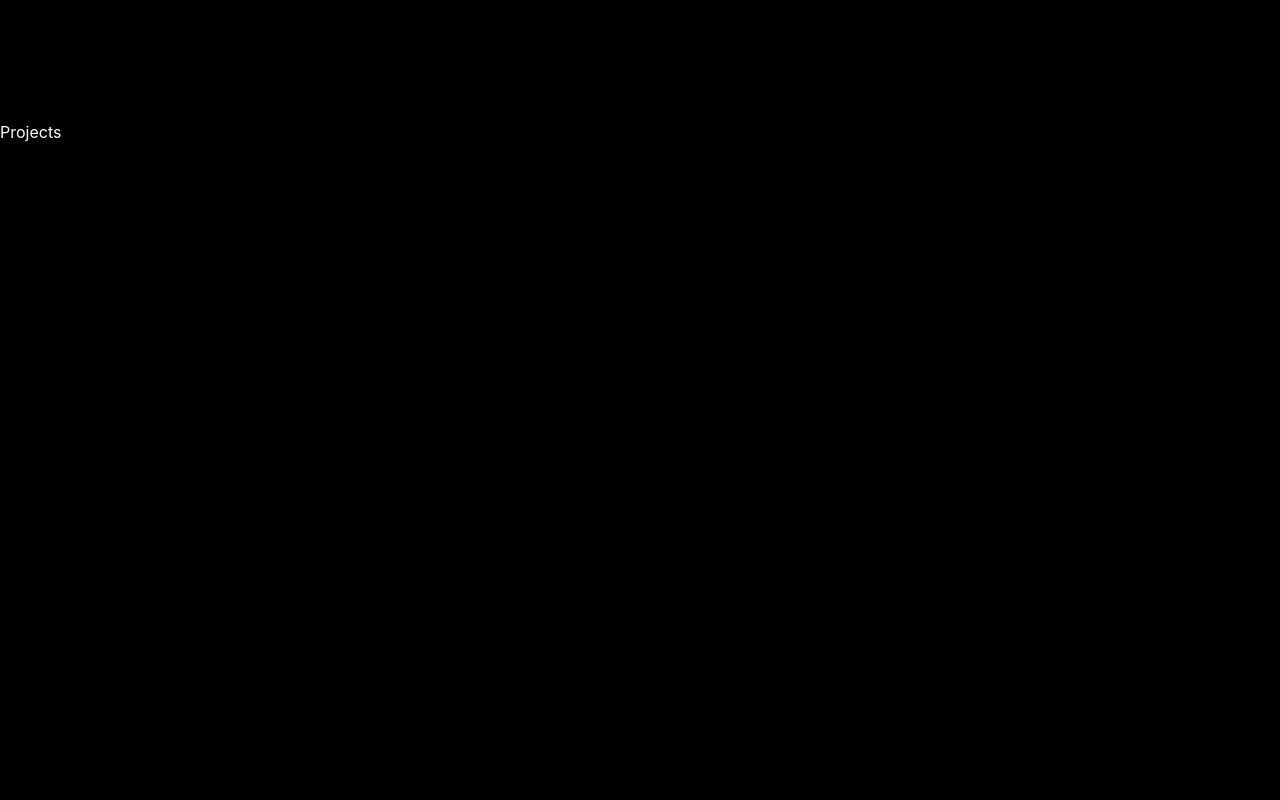
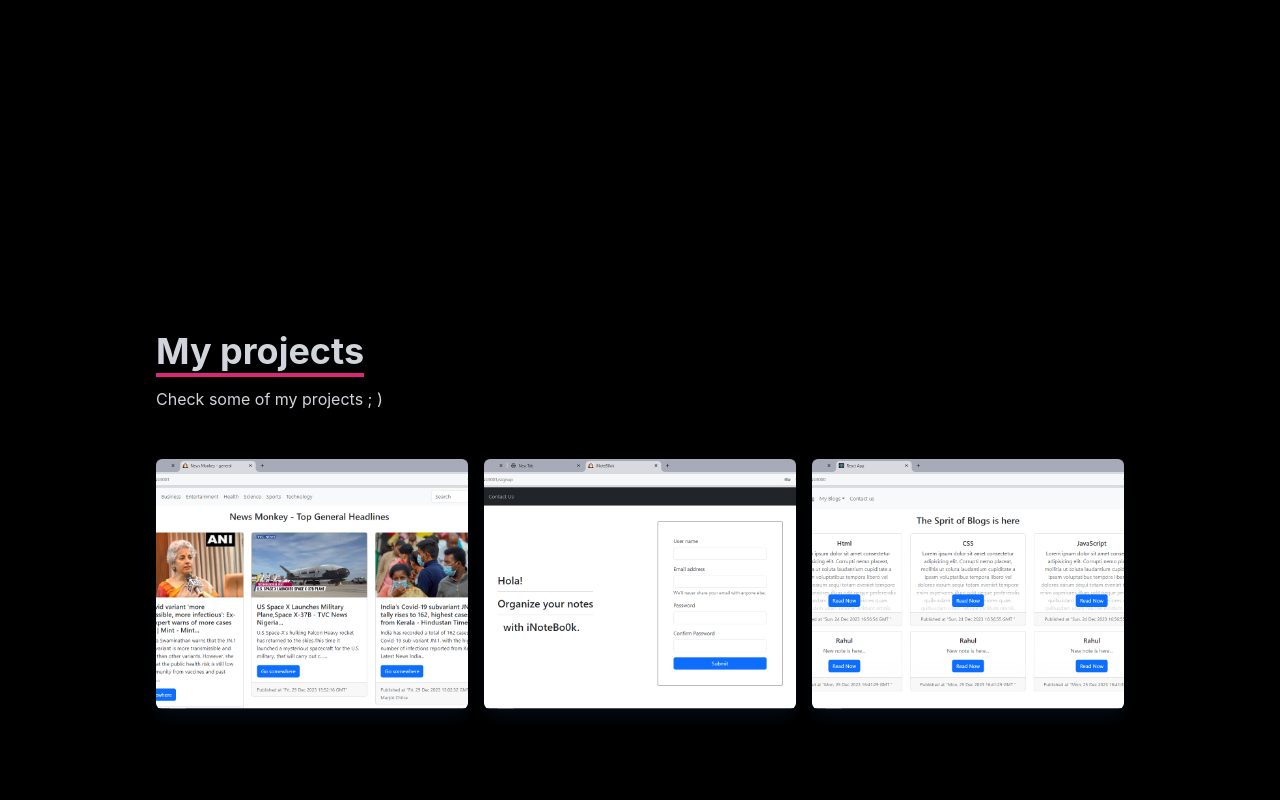
Before and after one commit to rahul02dahiya/Portfolio-2.0, a React (Create React App) app: page / in a window 1280 px wide. Shown: the part 2280-3080 px from the top of the page. Built offline with nearby package versions, Linux system fonts and the light colour scheme; the HTML template or start-up script is replaced by a standard one.

Commit message:
projects page completed

```diff
--- a/src/components/Projects.js
+++ b/src/components/Projects.js
@@ -2,8 +2,67 @@ import React from 'react'
 
 const Projects = () => {
   return (
-    <div><div id='projects' className="flex-grow flex overflow-hidden h-screen text-white">Projects
-    </div>
+    <div id="projects" className='w-full h-screen text-gray-300'>
+
+      {/* Container */}
+      <div className='max-w-[1000px] mx-auto p-4 flex flex-col justify-center w-full h-full'>
+
+        {/* Page heading */}
+        <div className='pb-8'>
+          <p className='text-4xl font-bold inline border-b-4 border-pink-600 '>My projects</p>
+          <p className='py-4'>Check some of my projects ; )</p>
+        </div>
+
+        {/* Container for cards */}
+        <div className='grid sm:grid-cols-2 md:grid-cols-3 gap-4'>
+
+          {/* 1st card */}
+          <div style={{ backgroundImage: `url('/mediaFiles/newsmonkey.png')` }}
+            className='shadow-lg shadow-[#040c16] group container rounded-md flex justify-center items-center mx-auto project-div'>
+
+            {/* Hower Effects */}
+            <div className='opacity-0 group-hover:opacity-100'>
+              <span className='text-2xl font-bold text-white tracking-wider'>
+                News-Monkey Web app
+              </span>
+              <div className="pt-8 text-center">
+                <a href="https://github.com/rahul02dahiya/NewsApp"><button className='text-center rounded-lg px-4 py-3 m-2 bg-white text-gray-700 font-bold text-lg' >GetCode</button></a>
+              </div>
+            </div>
+          </div>
+
+          {/* 2nd card */}
+          <div style={{ backgroundImage: `url('/mediaFiles/inotes.png')` }}
+            className='shadow-lg shadow-[#040c16] group container rounded-md flex justify-center items-center mx-auto project-div'>
+
+            {/* Hower Effects */}
+            <div className='opacity-0 group-hover:opacity-100'>
+              <span className='text-2xl font-bold text-white tracking-wider'>
+                Get iNoteBook
+              </span>
+              <div className="pt-8 text-center">
+                <a href="https://github.com/rahul02dahiya/iNoteBook"><button className='text-center rounded-lg px-4 py-3 m-2 bg-white text-gray-700 font-bold text-lg' >GetCode</button></a>
+              </div>
+            </div>
+          </div>
+
+          {/* 3rd card  */}
+          <div style={{ backgroundImage: `url('/mediaFiles/blogspirit.png')` }}
+            className='shadow-lg shadow-[#040c16] group container rounded-md flex justify-center items-center mx-auto project-div'>
+
+            {/* Hower Effects */}
+            <div className='opacity-0 group-hover:opacity-100'>
+              <span className='text-2xl font-bold text-white tracking-wider'>
+                Read & Upload blogs
+              </span>
+              <div className="pt-8 text-center">
+                <a href="https://github.com/rahul02dahiya/BlogSpirit"><button className='text-center rounded-lg px-4 py-3 m-2 bg-white text-gray-700 font-bold text-lg' >GetCode</button></a>
+              </div>
+            </div>
+          </div>
+        </div>
+
+      </div>
     </div>
   )
 }
--- a/src/index.css
+++ b/src/index.css
@@ -33,3 +33,18 @@ code {
   font-family: source-code-pro, Menlo, Monaco, Consolas, 'Courier New',
     monospace;
 }
+
+.project-div{
+  background-repeat: no-repeat;
+  background-size: cover;
+  background-position: center;
+  height: 250px;
+}
+
+.project-div:hover {
+  background-image: linear-gradient(
+      to right,
+      rgba(112, 157, 255, 0.8),
+      hsla(242, 74%, 61%, 0.8)
+  )!important;
+}
```
